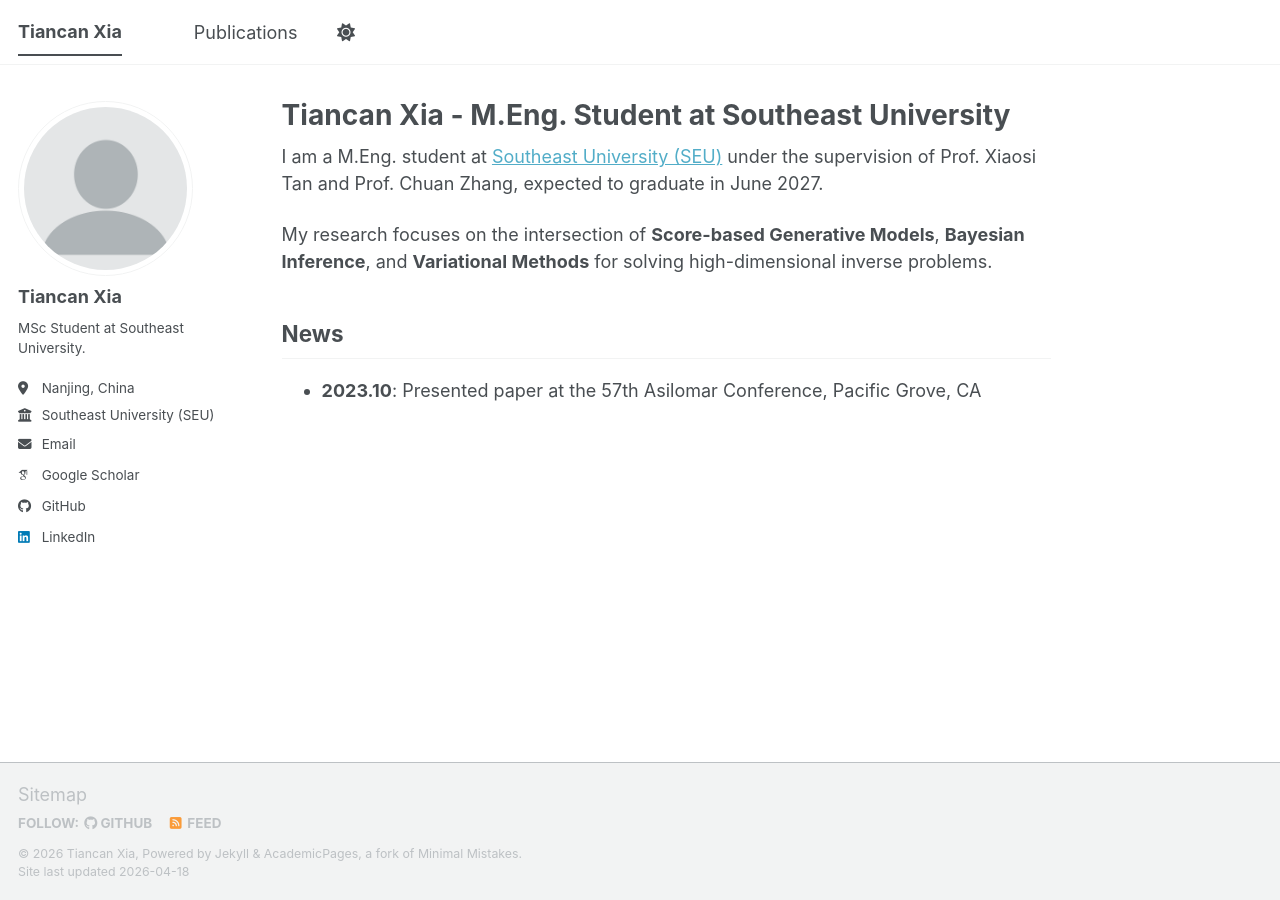
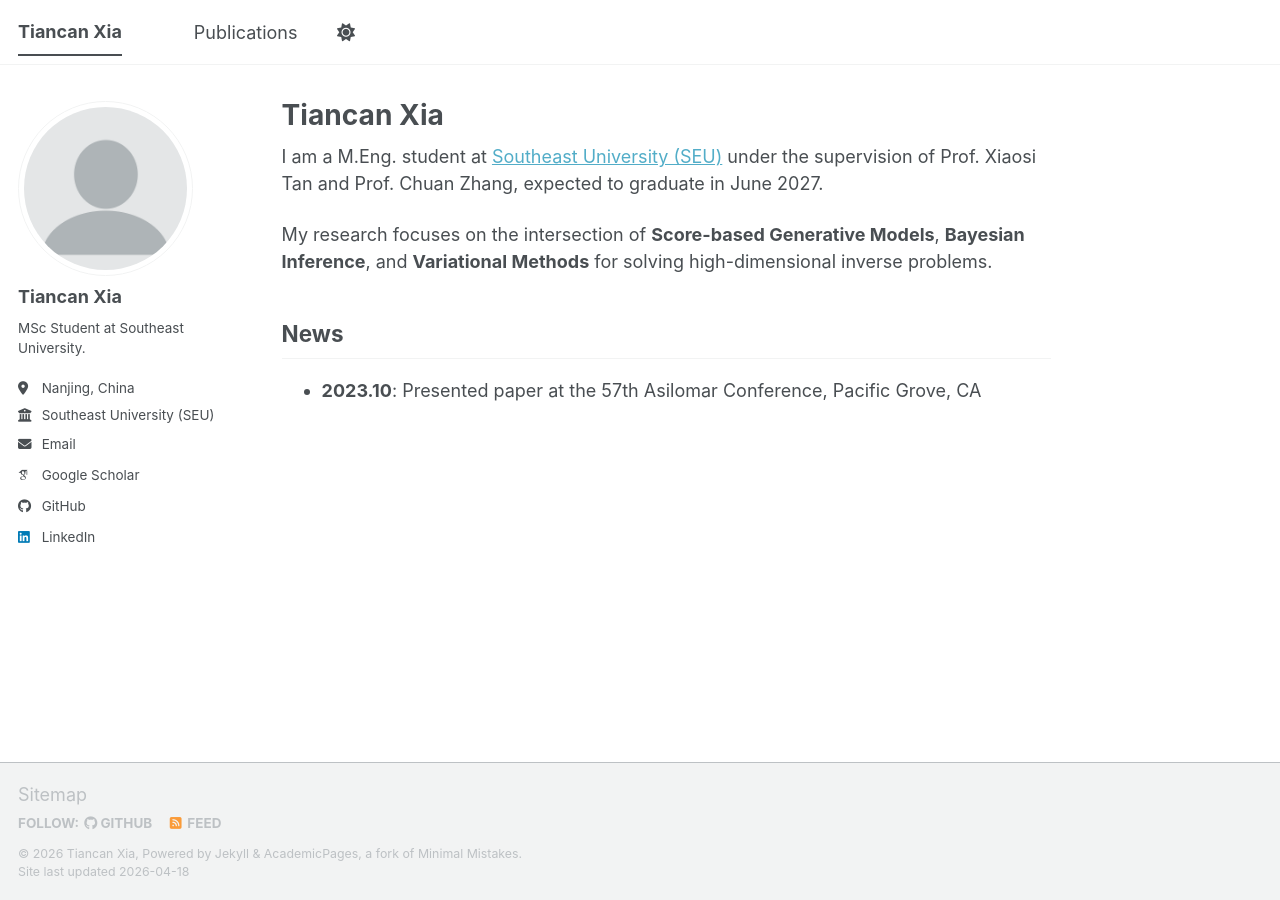
Before and after one commit to TiancanXia/TiancanXia.github.io, a Jekyll site: the page built from _pages/about.md, in a window 1280 px wide. Built offline with Jekyll 4.4.1, drawn with Linux system fonts in a browser that asks for light colours; some web fonts are replaced; a script bundle is joined from its source files by our own code; library files that are not in the unit come from our copies.

Commit message:
Simplify title on about page

```diff
--- a/_pages/about.md
+++ b/_pages/about.md
@@ -1,6 +1,6 @@
 ---
 permalink: /
-title: "Tiancan Xia - M.Eng. Student at Southeast University"
+title: "Tiancan Xia"
 author_profile: true
 redirect_from:
   - /about/
```
